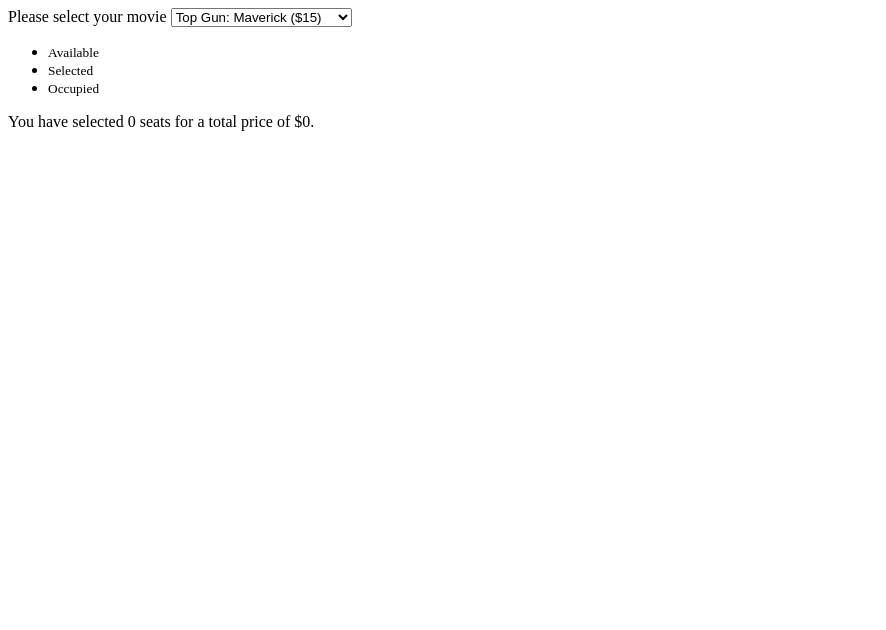
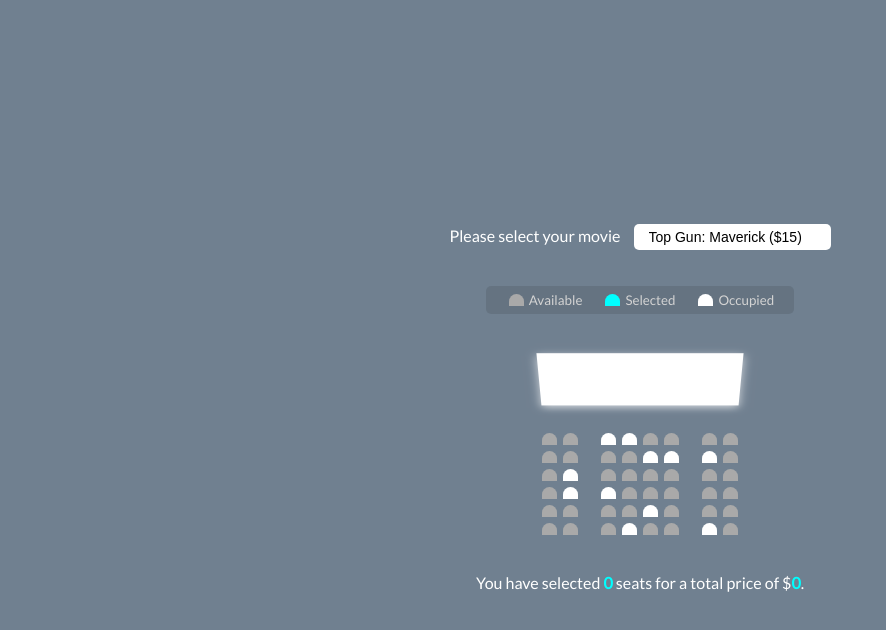
Before and after one commit to mujahidhassanwebdev/JavascriptProjects, a plain HTML site: page p02/index.html in a window 1280 px wide. Shown: the whole page, without its empty margins (0-886 px from the left). Drawn offline with Linux system fonts and the light colour scheme.

Commit message:
style.ss completed
Movie Theatre CSS Completed

```diff
--- a/p02/index.html
+++ b/p02/index.html
@@ -104,11 +104,10 @@
         <div class="seat"></div>
       </div>
     </div>
-
-    <div class="text">
+    <p class="text">
       You have selected <span id="count">0</span> seats for a total price of
       $<span class="total">0</span>.
-    </div>
+    </p>
 
     <script type="text/javascript" src="script.js"></script>
   </body>
--- a/p02/style.css
+++ b/p02/style.css
@@ -0,0 +1,130 @@
+@import url("https://fonts.googleapis.com/css2?family=Lato&family=Open+Sans&display=swap");
+
+* {
+  box-sizing: border-box;
+}
+
+body {
+  background-color: slategray;
+  display: flex;
+  flex-direction: column;
+  color: white;
+  align-items: center;
+  justify-content: center;
+  height: 100vh;
+  font-family: "Lato", sans-serif;
+  margin: 0;
+}
+
+.movie-container {
+  /* display: flex;
+  flex-direction: column; */
+  margin: 20px 0px;
+}
+
+/* .movie-container label {
+  margin-bottom: 5px;
+} */
+
+.movie-container select {
+  background-color: white;
+  border: 0;
+  border-radius: 5px;
+  font-size: 14px;
+  margin-left: 10px;
+  padding: 5px 15px;
+  appearance: none;
+}
+
+.seat {
+  background-color: darkgray;
+  width: 15px;
+  height: 12px;
+  margin: 3px;
+  border-top-left-radius: 10px;
+  border-top-right-radius: 10px;
+}
+
+.seat:not(.occupied):hover {
+  cursor: pointer;
+  transform: scale(1.2);
+}
+
+.legend .seat:hover {
+  cursor: default;
+  transform: scale(1);
+}
+
+.seat.selected {
+  background-color: aqua;
+}
+
+.seat.occupied {
+  background-color: white;
+}
+
+.row {
+  display: flex;
+  flex-direction: row;
+}
+
+/* .seat:nth-child(2) {
+  margin-right: 15px;
+}
+
+.seat:nth-last-child(2) {
+  margin-left: 15px;
+} */
+
+.seat:nth-of-type(2) {
+  margin-right: 20px;
+}
+
+.seat:nth-last-of-type(2) {
+  margin-left: 20px;
+}
+
+.legend {
+  display: flex;
+  background-color: rgba(0, 0, 0, 0.1);
+  padding: 5px 10px;
+  border-radius: 5px;
+  color: lightgray;
+  list-style-type: none;
+  display: flex;
+  justify-content: space-between;
+}
+
+.legend li {
+  display: flex;
+  align-items: center;
+  justify-content: center;
+  margin: 0px 10px;
+}
+
+.legend li small {
+  margin-left: 2px;
+}
+
+.container {
+  perspective: 1000px;
+  margin-bottom: 30px;
+}
+
+.screen {
+  width: 100%;
+  height: 70px;
+  background-color: white;
+  margin: 15px 0;
+  transform: rotateX(-45deg);
+  box-shadow: 0 3px 10px rgba(255, 255, 255, 0.7);
+}
+
+p.text {
+  margin: 5px 0;
+}
+
+p.text span {
+  color: aqua;
+  font-weight: bolder;
+}
```
